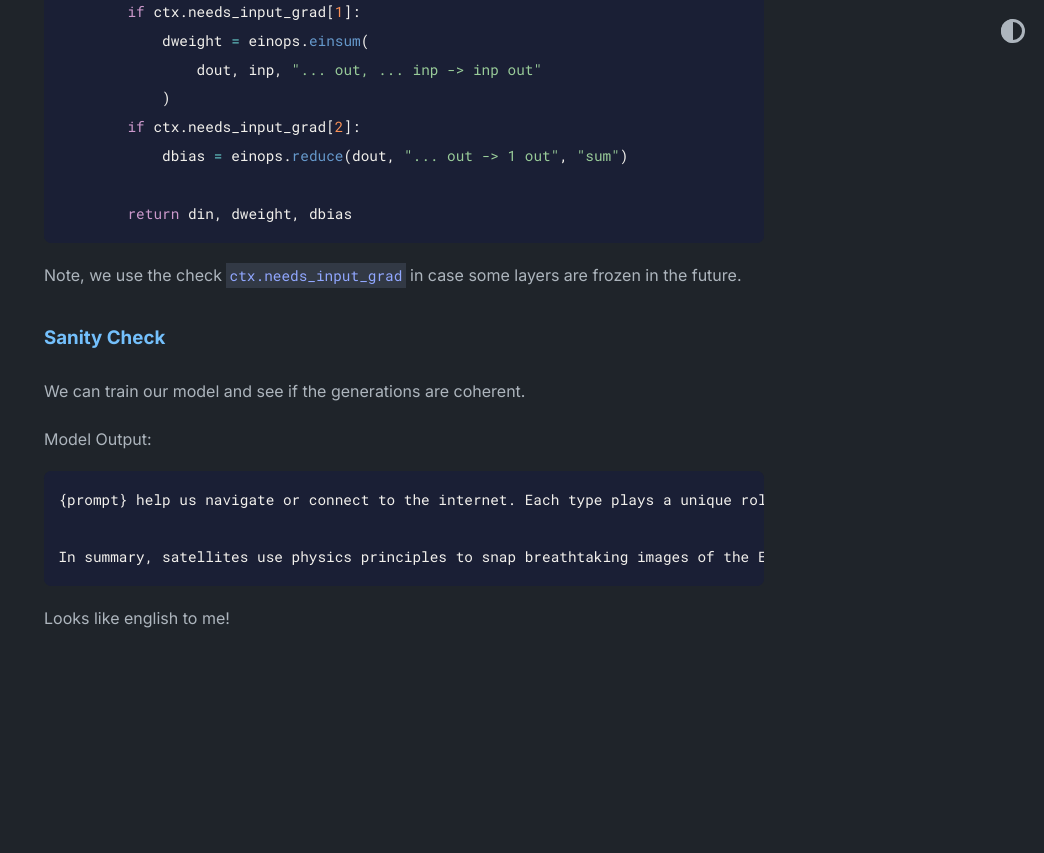
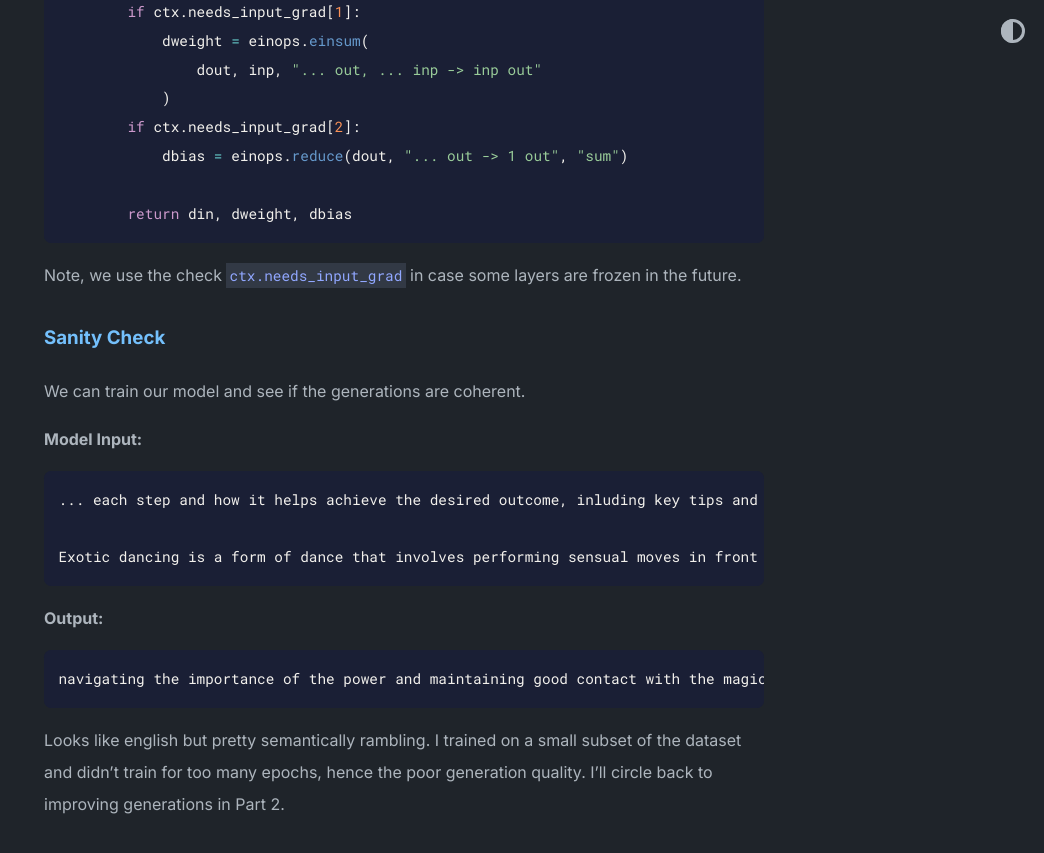
Before and after one commit to s-chundi/s-chundi.github.io, a Jekyll site: the page built from _posts/2025-09-17-Transformer-From-Scratch-Part-1.md, in a window 1280 px wide and 900 px high, scrolled down 3205 px. Shown: the top 853 px of the window, without its empty margins (236-1280 px from the left). Built offline with Jekyll 4.4.1, drawn with Linux system fonts in a browser that asks for light colours; before the commit the page ends 3919 px from its top, so only the background shows below that; some of the changed text lies outside the part shown.

Commit message:
Update generations

````diff
--- a/_posts/2025-09-17-Transformer-From-Scratch-Part-1.md
+++ b/_posts/2025-09-17-Transformer-From-Scratch-Part-1.md
@@ -128,11 +128,15 @@ Note, we use the check `ctx.needs_input_grad` in case some layers are frozen in
 
 We can train our model and see if the generations are coherent.
 
-Model Output:
+**Model Input:**
 ```
-{prompt} help us navigate or connect to the internet. Each type plays a unique role in helping us learn more about our world and make better decisions here on Earth.
+... each step and how it helps achieve the desired outcome, inluding key tips and guidelines. Ensure clarity and practicality, allowing readers to easily follow and apply the instructions. Do not use images.  Title: How to Be an Exotic Dancer
 
-In summary, satellites use physics principles to snap breathtaking images of the Earth from outer space. By understanding how these fascinating machines work, we can appreciate just how powerful technology can be in expanding our knowledge and improving life on our amazing planet!
+Exotic dancing is a form of dance that involves performing sensual moves in front of an audience, often in a nightclub or strip club setting. This guide will provide you with comprehensive steps on how to become an exotic dancer, as well as important considerations and safety measures. Please note that this career requires physical stamina, self-confidence,
+```
+**Output:**
+```
+navigating the importance of the power and maintaining good contact with the magic behind this chapter, including those with friends but they're going to improve social cohesion
 ```
 
-Looks like english to me!
+Looks like english but pretty semantically rambling. I trained on a small subset of the dataset and didn't train for too many epochs, hence the poor generation quality. I'll circle back to improving generations in Part 2.
````
